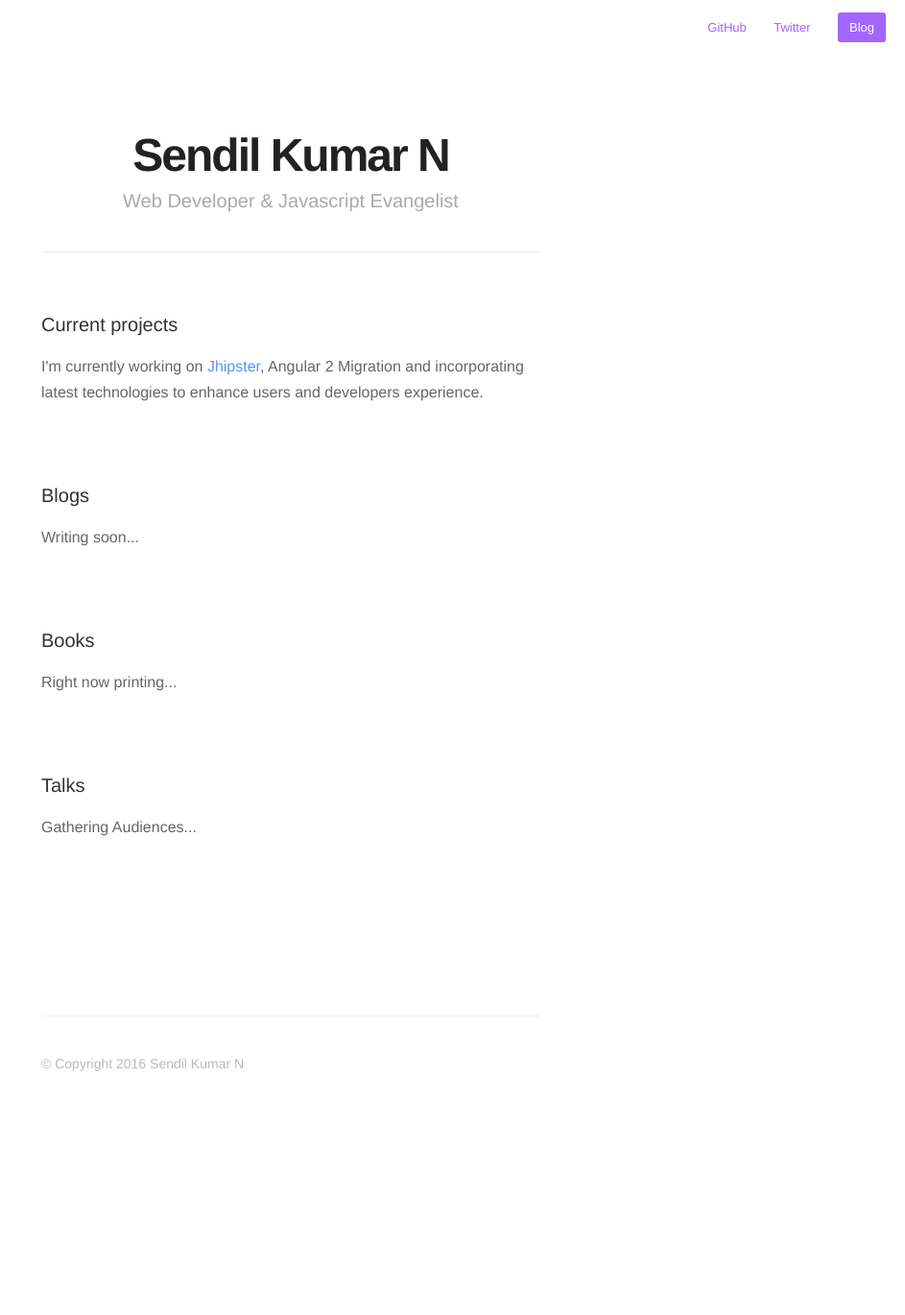
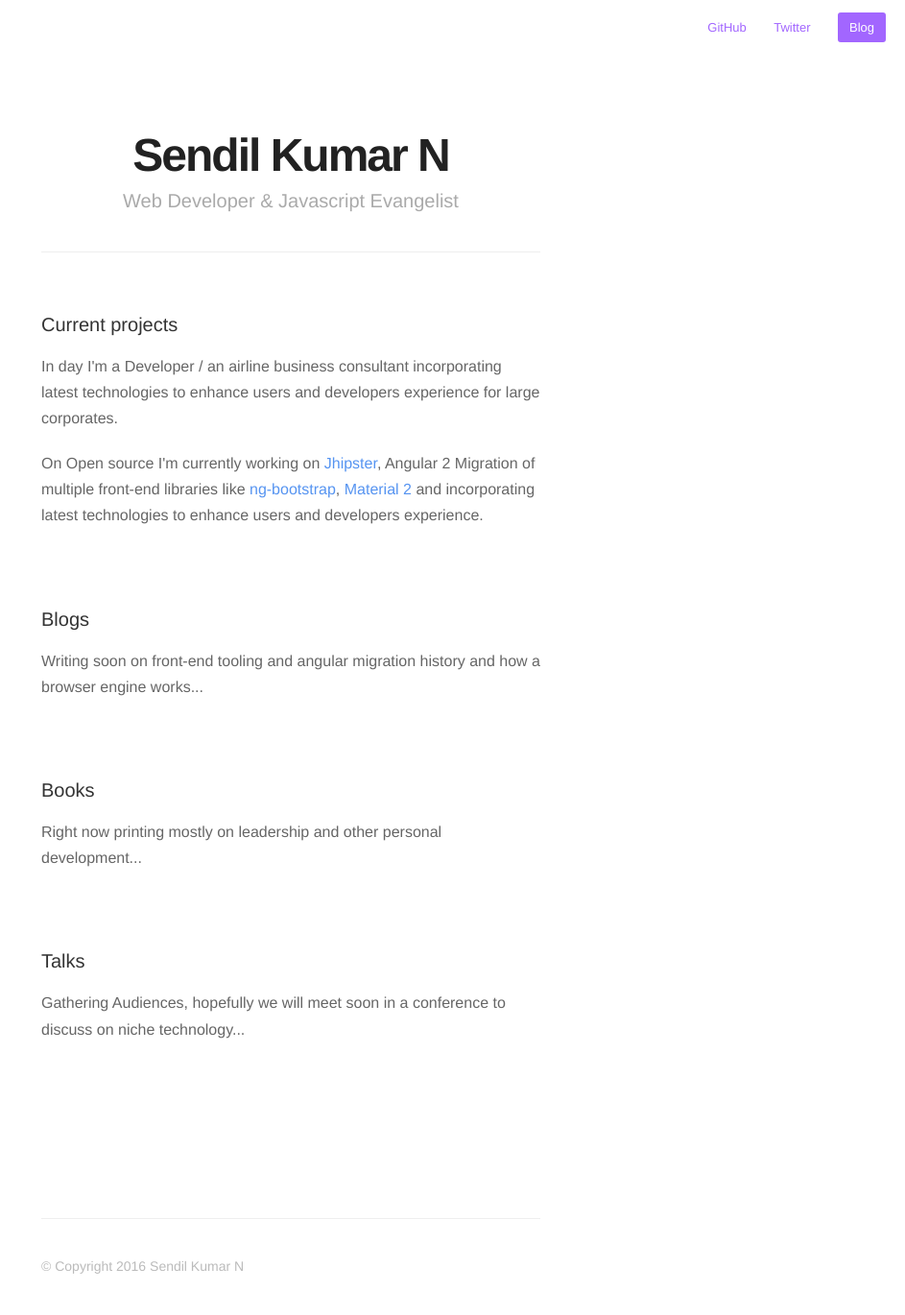
Before and after one commit to sendilkumarn/sendilkumarn.github.io, a Jekyll site: the page built from index.html, in a window 1280 px wide. Shown: the whole page at 96% size, without its empty margins (337-1280 px from the left). Built offline with Jekyll 4.4.1, drawn with Linux system fonts in a browser that asks for light colours; nearby versions of some CDN libraries; before the commit the page ends 1159 px from its top, so only the background shows below that.

Commit message:
updated current project details

```diff
--- a/index.html
+++ b/index.html
@@ -20,7 +20,9 @@ layout: default
             <div class="_title-block">
               <h3>Current projects</h3>
             </div>
-            <p class="_summary">I'm currently working on <a href="https://jhipster.github.io">Jhipster</a>, Angular 2 Migration and incorporating latest technologies to enhance users and developers experience. </p>
+            <p class="_summary"> In day I'm a Developer / an airline business consultant incorporating latest technologies to enhance users and developers experience for large corporates.</p>
+
+            <p class="_summary"> On Open source I'm currently working on <a href="https://jhipster.github.io">Jhipster</a>, Angular 2 Migration of multiple front-end libraries like <a href="https://github.com/ng-bootstrap/ng-bootstrap">ng-bootstrap</a>, <a href="https://github.com/angular/material2"> Material 2</a> and incorporating latest technologies to enhance users and developers experience.</p>
           </div>
         </li>
         <li class="list-item">
@@ -29,7 +31,7 @@ layout: default
               <h3>Blogs</h3>
             </div>
             <p class="_summary">
-              Writing soon...
+              Writing soon on front-end tooling and angular migration history and how a browser engine works...
             </p>
           </div>
         </li>
@@ -39,7 +41,7 @@ layout: default
               <h3>Books</h3>
             </div>
             <p class="_summary">
-              Right now printing...
+              Right now printing mostly on leadership and other personal development...
             </p>
           </div>
         </li>
@@ -49,7 +51,7 @@ layout: default
               <h3>Talks</h3>
             </div>
             <p class="_summary">
-              Gathering Audiences...
+              Gathering Audiences, hopefully we will meet soon in a conference to discuss on niche technology...
             </p>
           </div>
         </li>
```
